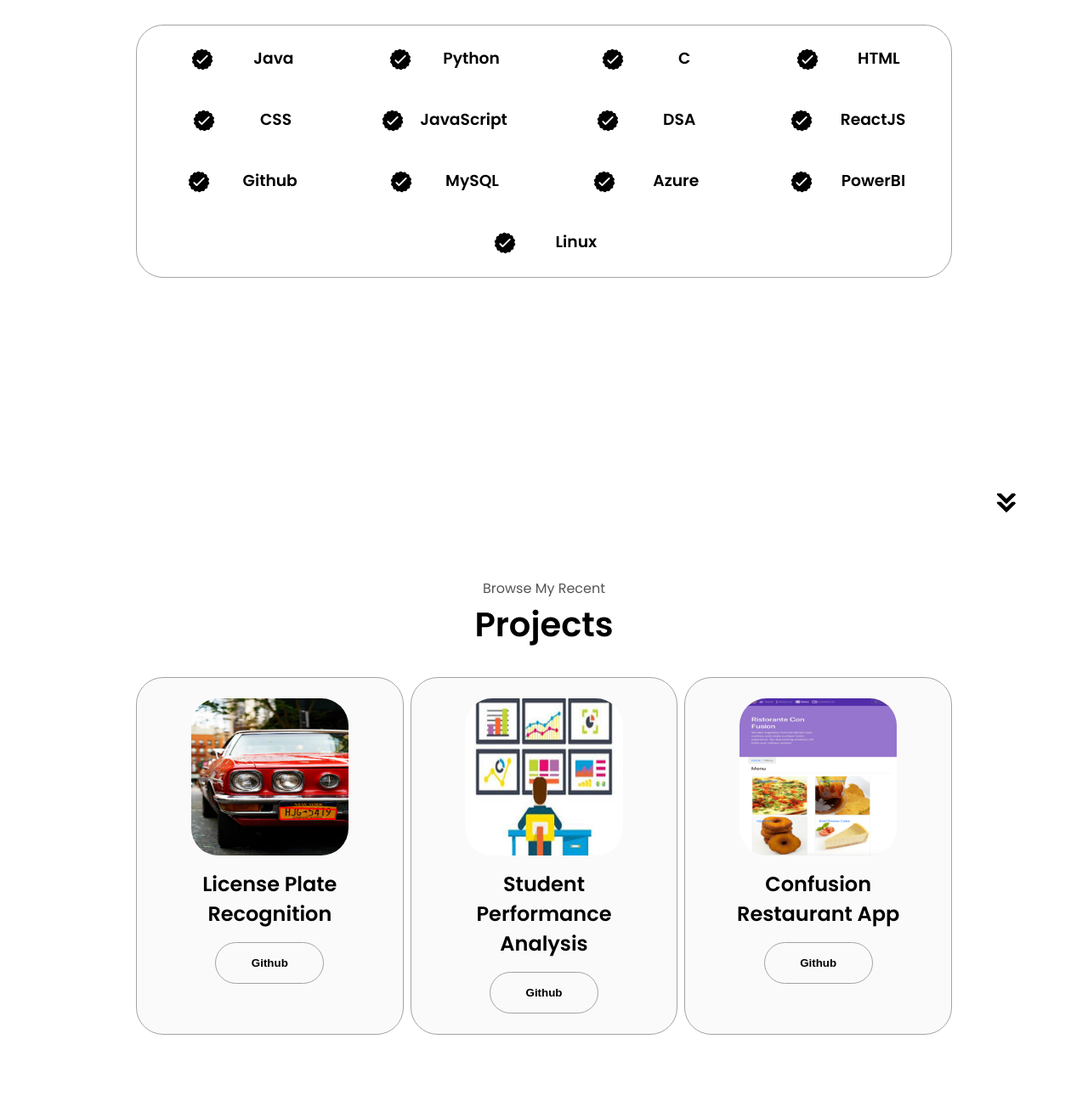
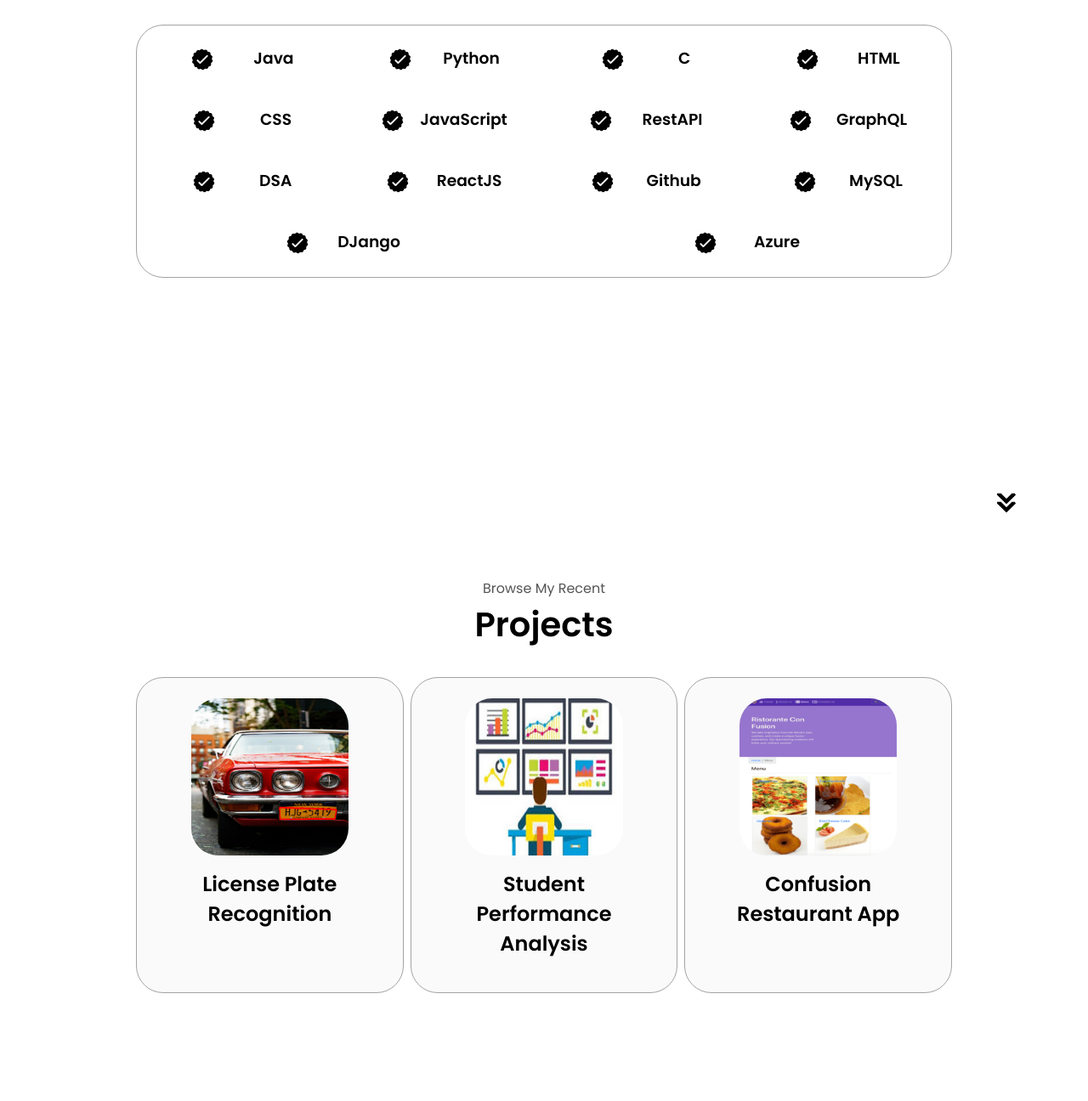
Before and after one commit to vkaru001/Portfolio, a plain HTML site: page index.html in a window 1280 px wide. Shown: the part 1784-3080 px from the top of the page at 85% size. Drawn offline with Linux system fonts and the light colour scheme.

Commit message:
Updated!!

```diff
--- a/index.html
+++ b/index.html
@@ -225,7 +225,28 @@ challenges and complexities involved in creating user-centered and acceptable we
 
                 </div>
               </article>
+              <article>
+                <img
+                  src="./assets/checkmark.png"
+                  alt="Skills icon"
+                  class="icon"
+                />
+                <div>
+                  <h3>RestAPI</h3>
 
+                </div>
+              </article>
+              <article>
+                <img
+                  src="./assets/checkmark.png"
+                  alt="Skills icon"
+                  class="icon"
+                />
+                <div>
+                  <h3>GraphQL</h3>
+
+                </div>
+              </article>
               <article>
                 <img
                   src="./assets/checkmark.png"
@@ -278,7 +299,7 @@ challenges and complexities involved in creating user-centered and acceptable we
                 class="icon"
               />
               <div>
-              <h3>Azure </h3>
+                <h3>DJango</h3>
 
               </div>
             </article>
@@ -289,21 +310,11 @@ challenges and complexities involved in creating user-centered and acceptable we
               class="icon"
             />
             <div>
-              <h3>PowerBI</h3>
+              <h3>Azure </h3>
 
             </div>
             </article>
-            <article>
-              <img
-                src="./assets/checkmark.png"
-                alt="Skills icon"
-                class="icon"
-              />
-              <div>
-                <h3>Linux</h3>
 
-              </div>
-            </article>
           </div>
         </div>
 
@@ -331,7 +342,7 @@ challenges and complexities involved in creating user-centered and acceptable we
               />
             </div>
             <h2 class="experience-sub-title project-title">License Plate Recognition</h2>
-            <div class="btn-container">
+            <!-- <div class="btn-container">
               <button
                 class="btn btn-color-2 project-btn"
                 onclick="location.href='https://github.com/'"
@@ -339,7 +350,7 @@ challenges and complexities involved in creating user-centered and acceptable we
                 Github
               </button>
 
-            </div>
+            </div> -->
           </div>
           <div class="details-container color-container">
             <div class="article-container">
@@ -350,7 +361,7 @@ challenges and complexities involved in creating user-centered and acceptable we
               />
             </div>
             <h2 class="experience-sub-title project-title">Student Performance Analysis</h2>
-            <div class="btn-container">
+            <!-- <div class="btn-container">
               <button
                 class="btn btn-color-2 project-btn"
                 onclick="location.href='https://github.com/'"
@@ -358,7 +369,7 @@ challenges and complexities involved in creating user-centered and acceptable we
                 Github
               </button>
 
-            </div>
+            </div> -->
           </div>
           <div class="details-container color-container">
             <div class="article-container">
@@ -369,7 +380,7 @@ challenges and complexities involved in creating user-centered and acceptable we
               />
             </div>
             <h2 class="experience-sub-title project-title">Confusion Restaurant App</h2>
-            <div class="btn-container">
+            <!-- <div class="btn-container">
               <button
                 class="btn btn-color-2 project-btn"
                 onclick="location.href='https://github.com/'"
@@ -377,7 +388,7 @@ challenges and complexities involved in creating user-centered and acceptable we
                 Github
               </button>
 
-            </div>
+            </div> -->
           </div>
         </div>
       </div>
@@ -457,7 +468,7 @@ challenges and complexities involved in creating user-centered and acceptable we
             alt="Email icon"
             class="icon contact-icon email-icon"
           />
-          <p><a href="mailto:karumuruvyshnavi22@gmail.com">karumuruvyshnavi22@gmail.com</a></p>
+          <p><a href="mailto:karumuruvyshnavi2000@gmail.com">karumuruvyshnavi2000@gmail.com</a></p>
         </div>
         <div class="contact-info-container">
           <img
```
Also changed, not shown: 1 other file. Lines whose indentation alone changed are shown as unchanged.
